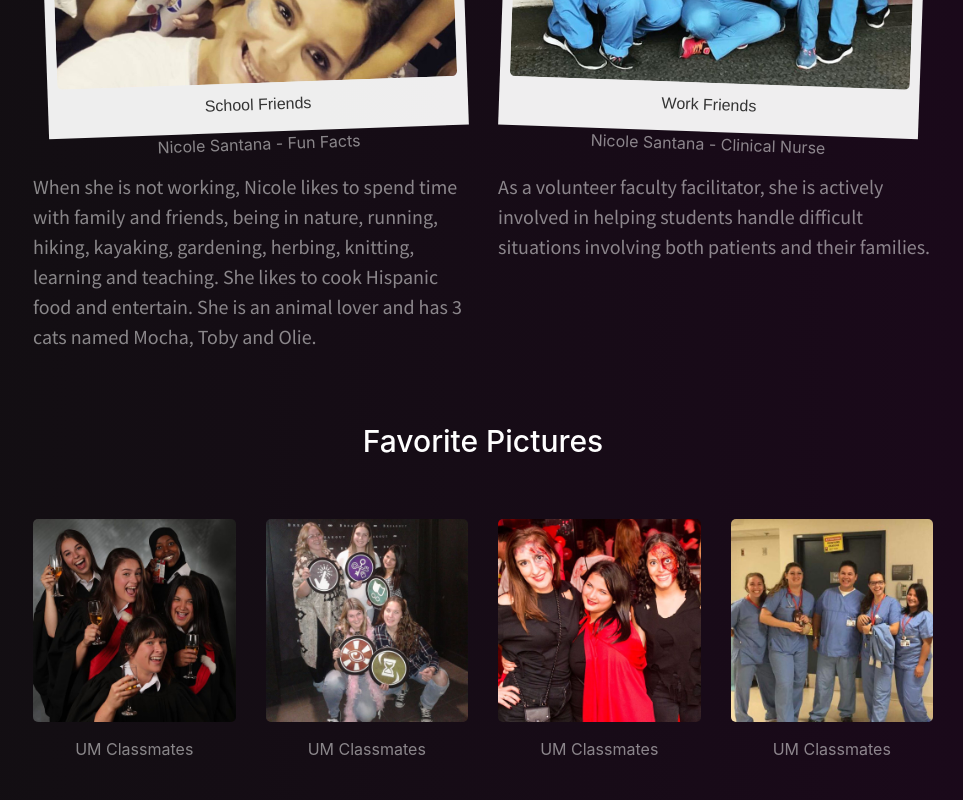
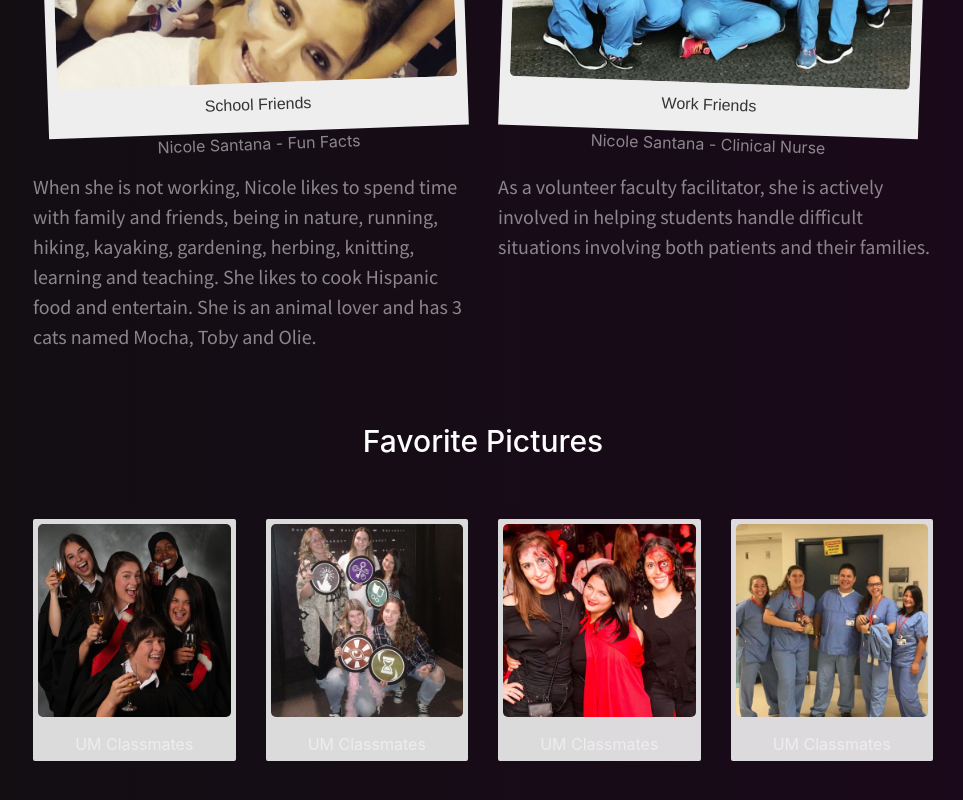
Before and after one commit to Wen-D/bioSite, a plain HTML site: page index.html in a window 1280 px wide. Shown: the part 1526-2326 px from the top of the page, without its empty margins (317-1280 px from the left). Drawn offline with nearby package versions, Linux system fonts and the light colour scheme.

Commit message:
Polaroid styling
Polaroid Type 2 styling

```diff
--- a/style.css
+++ b/style.css
@@ -234,3 +234,8 @@ figure.polaroid a:after {
 -webkit-transform: rotate(2deg);
     -moz-transform: rotate(2deg);
 }
+.polaroidtype2{
+   padding: 5px;
+    background: rgba(255,255,255,0.85);
+    border-radius: 2px;
+}
```
